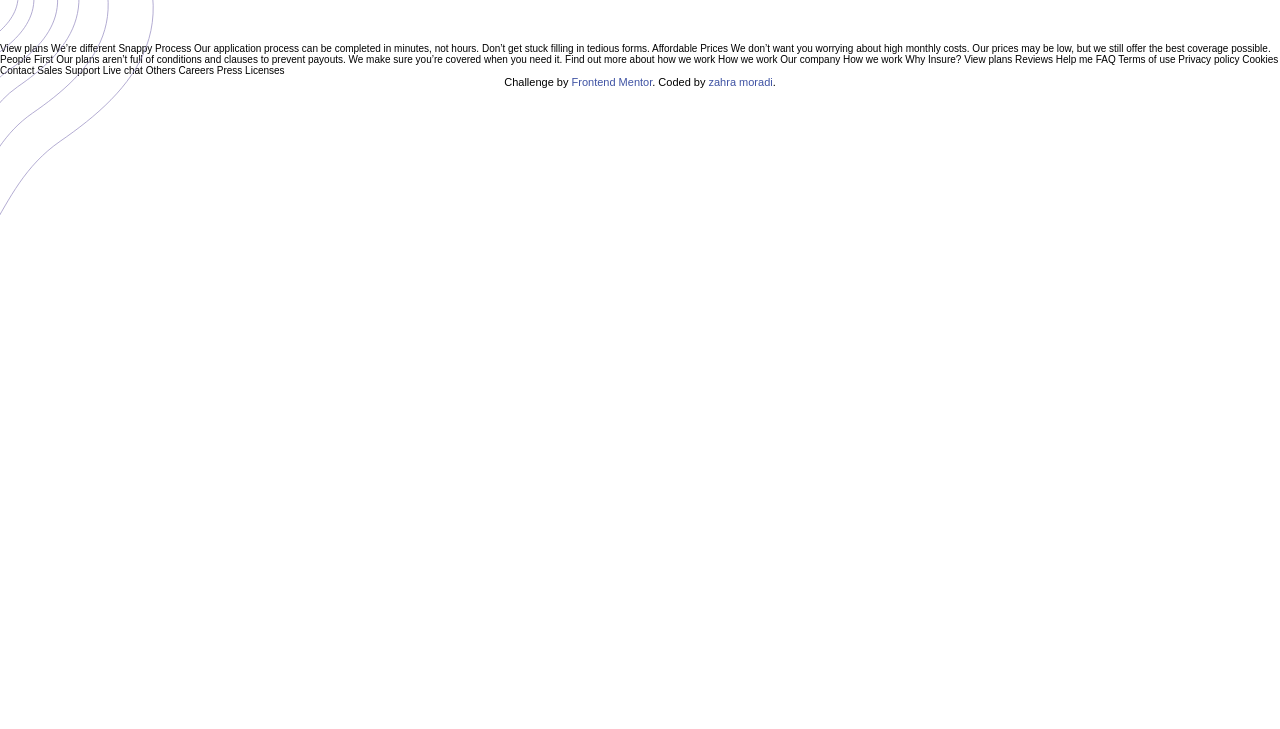
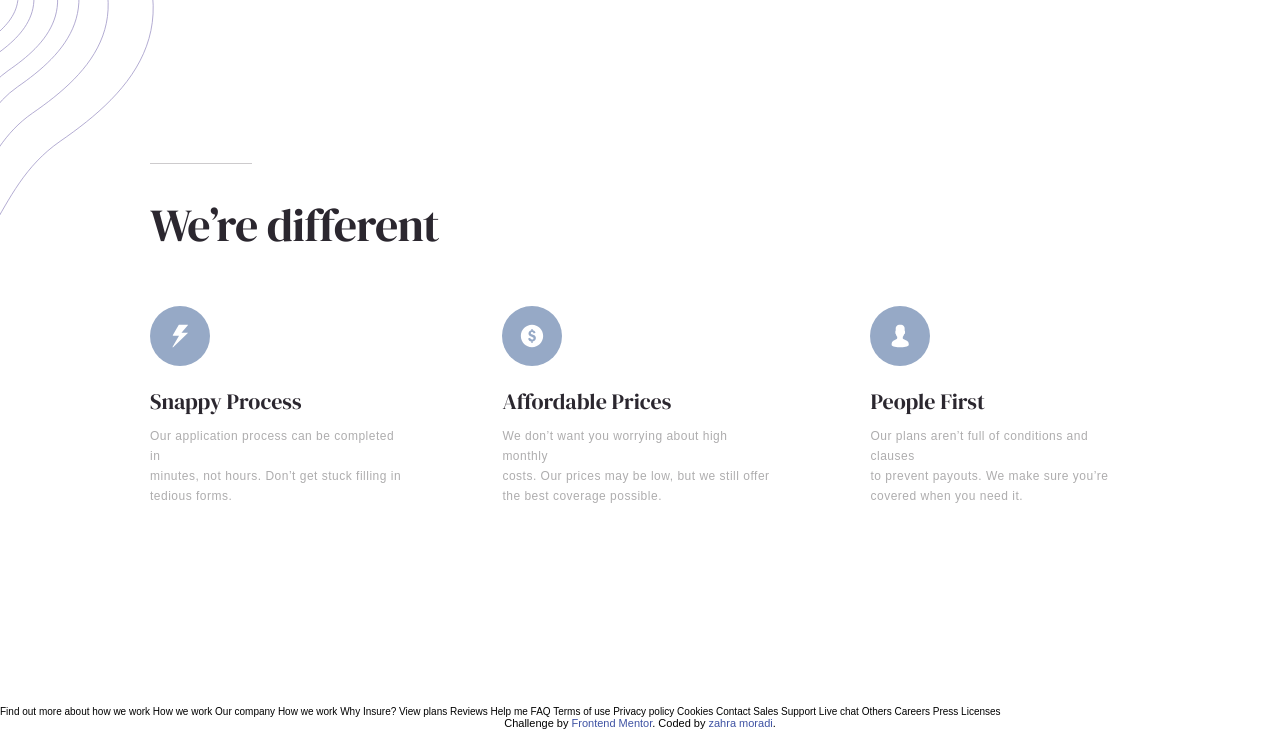
Before and after one commit to ZaraMr/Insure-landing-page, a plain HTML site: page index.html in a window 1280 px wide. Shown: the part 554-1283 px from the top of the page. Before the commit the page ends 800 px from the top, so only its background shows below. Drawn offline with Linux system fonts and the light colour scheme.

Commit message:
Add Section-1
section-1 added with html structure and related css  styles and fixed missed styles

```diff
--- a/assets/style/style.css
+++ b/assets/style/style.css
@@ -25,7 +25,7 @@ body {
 }
 
 h1,
-h2 {
+h2, h4 {
     font-family: 'DMSerifDisplay', sans-serif;
 }
 
@@ -104,6 +104,16 @@ h2 {
     color: hsl(0, 0%, 98%);
 }
 
+.home-section > .content-container h1::after {
+    content: "";
+    position: absolute;
+    top: 6rem;
+    left: 15rem;
+    width: 8%;
+    height: 1px;
+    background-color: hsl(300, 2%, 80%);
+}
+
 .home-section > .content-container p {
     font-size: 1.4rem;
     color: hsl(0, 0%, 98%);
@@ -147,3 +157,54 @@ h2 {
     width: 22%;
     /* z-index: 0; */
 }
+
+/* section-1 starts */
+.section-1 {
+    margin-top: 25rem;
+    margin-bottom: 20rem;
+    padding: 0 15rem;
+    position: relative;
+}
+
+.section-1 h2 {
+    font-size: 4.6rem;
+    color: hsl(270, 9%, 17%);
+    font-weight: 500;
+    letter-spacing: -0.8px;
+}
+
+.section-1 h2::after {
+    content: "";
+    position: absolute;
+    top: -3rem;
+    left: 15rem;
+    width: 8%;
+    height: 1px;
+    background-color: hsl(300, 2%, 80%);
+}
+
+.row-items {
+    display: flex;
+    margin-top: 5rem;
+    gap: 10rem;
+    align-items: center;
+}
+
+.row-items > .item > img {
+    width: 6rem;
+}
+
+.row-items > .item > h4 {
+    font-size: 2.2rem;
+    font-weight: 300;
+    margin: 1.8rem 0 1rem;
+    color: hsl(270, 9%, 17%);
+}
+
+.row-items > .item > p {
+    font-size: 12px;
+    line-height: 2rem;
+    letter-spacing: 0.5px;
+    color: hsl(300, 1%, 68%);
+}
+/* section-1 ends */
--- a/index.html
+++ b/index.html
@@ -52,24 +52,50 @@
    </div>
 
     <!-- home section ends -->
-  View plans
 
-  We’re different
+    <!-- section-1 starts -->
 
-  Snappy Process
+    <section class="section-1">
+      <h2><span class="top-border">We’re</span> different</h2>
 
-  Our application process can be completed in minutes, not hours. Don’t get
-  stuck filling in tedious forms.
+      <div class="row-items">
+        <div class="item">
+          <img src="assets/images/icon-snappy-process.svg" alt="snappy-process">
+          <h4>Snappy Process</h4>
+          <p>Our application process can be completed in <br> minutes, not hours. Don’t get
+            stuck filling in <br> tedious forms.</p>
+        </div>
 
-  Affordable Prices
+        <div class="item">
+          <img src="assets/images/icon-affordable-prices.svg" alt="affordable-prices">
+          <h4>Affordable Prices</h4>
+          <p>We don’t want you worrying about high monthly <br> costs. Our prices may be low,
+            but we still offer <br> the best coverage possible.</p>
+        </div>
 
-  We don’t want you worrying about high monthly costs. Our prices may be low,
-  but we still offer the best coverage possible.
+        <div class="item">
+          <img src="assets/images/icon-people-first.svg" alt="people-first">
+          <h4>People First</h4>
+          <p>Our plans aren’t full of conditions and clauses <br> to prevent payouts. We make
+            sure you’re <br> covered when you need it.</p>
+        </div>
 
-  People First
+      </div>
+    </section>
 
-  Our plans aren’t full of conditions and clauses to prevent payouts. We make
-  sure you’re covered when you need it.
+
+
+
+
+
+
+
+
+
+
+
+
+
 
   Find out more about how we work
 
```
